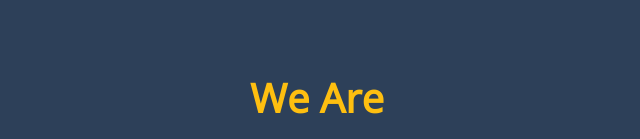
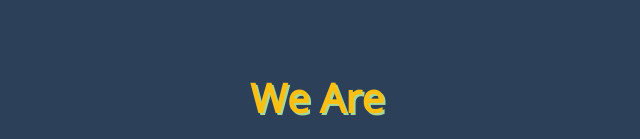
Before and after one commit to build-week-sixr-virtual-reality/Web-UI, a plain HTML site: page index.html in a window 1280 px wide. Shown: the part 661-800 px from the top of the page, 323-963 px from the left. Drawn offline with nearby package versions, Linux system fonts and the light colour scheme.

Commit message:
add minor styling to about page

```diff
--- a/less/about-page.less
+++ b/less/about-page.less
@@ -4,7 +4,9 @@ h1 {
     color: #febf10;
     text-align: center;
     margin-top: 15%;
+    text-shadow: 2px 2px #a5d99a;
 }
+
 .team-container {
     display: grid;
     grid-gap: 5%;
```
Also changed, not shown: css/index.css.
